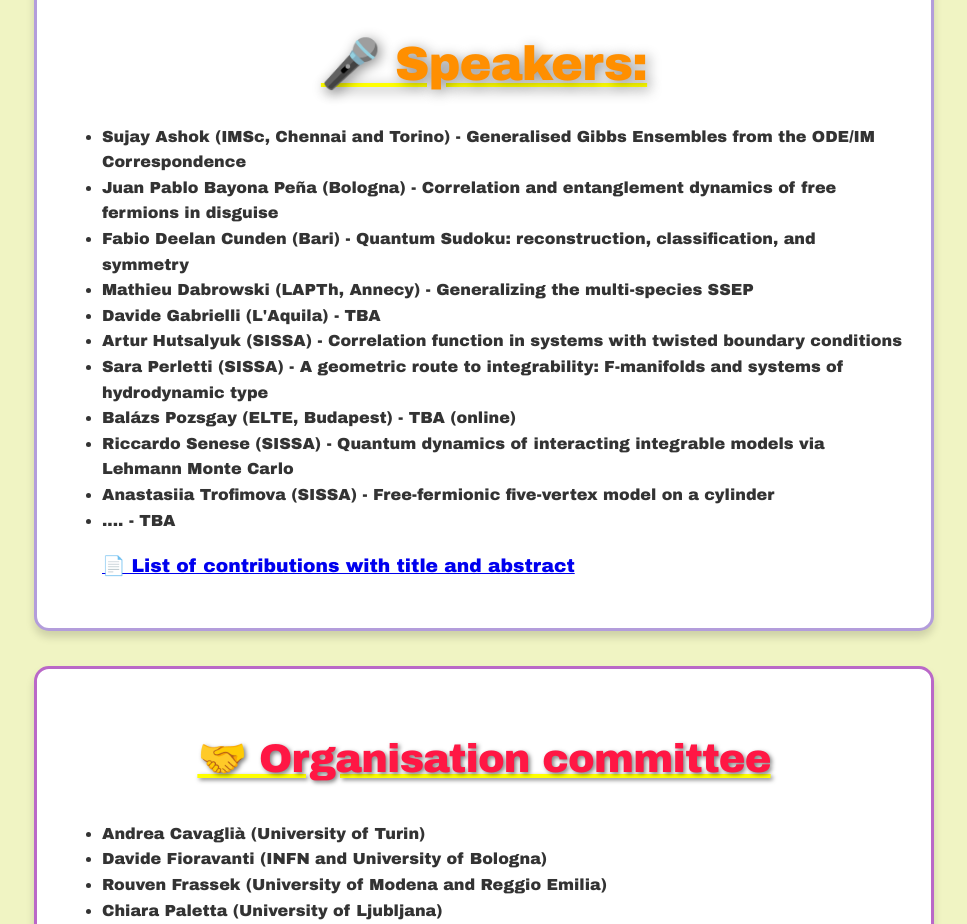
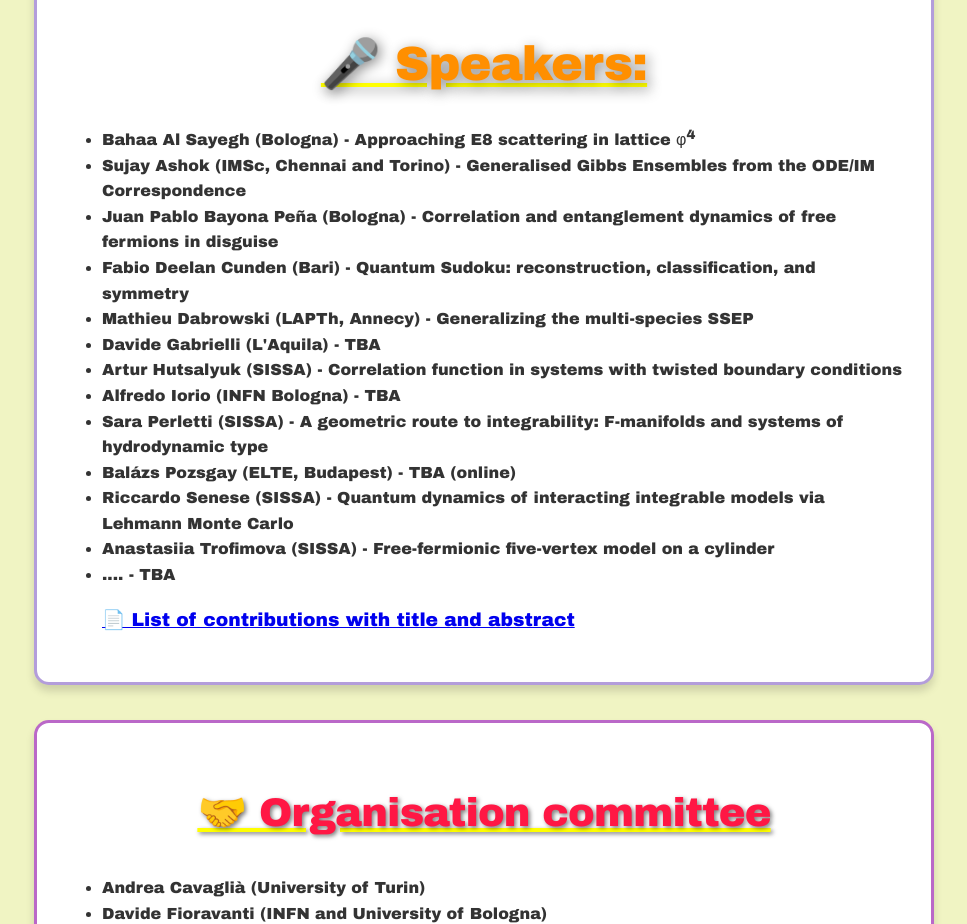
Before and after one commit to AllAroundIntegrability/AllAroundIntegrability.github.io, a plain HTML site: page index.html in a window 1280 px wide. Shown: the part 1120-2044 px from the top of the page, without its empty margins (156-1123 px from the left). Drawn offline with Linux system fonts and the light colour scheme.

Commit message:
Add Al Sayegh and Iorio as speakers
Co-Authored-By: Claude Opus 5.5 <noreply@anthropic.com>
Claude-Session: https://claude.ai/code/session_01463khWFwv4kPYFCGpEAfk4

```diff
--- a/index.html
+++ b/index.html
@@ -466,12 +466,14 @@
 
   <p style="text-align: left;">
   <ul style="text-align: left;">
+               <li><b>Bahaa Al Sayegh</b> (Bologna) - Approaching E8 scattering in lattice φ<sup>4</sup></li>
                <li><b>Sujay Ashok </b> (IMSc, Chennai and Torino) - Generalised Gibbs Ensembles from the ODE/IM Correspondence</li>
                <li><b>Juan Pablo Bayona Peña</b> (Bologna) - Correlation and entanglement dynamics of free fermions in disguise</li>
                <li><b>Fabio Deelan Cunden</b> (Bari) - Quantum Sudoku: reconstruction, classification, and symmetry</li>
                <li><b>Mathieu Dabrowski</b> (LAPTh, Annecy) - Generalizing the multi-species SSEP</li>
                <li><b>Davide Gabrielli</b> (L'Aquila) - TBA</li>
                <li><b>Artur Hutsalyuk</b>  (SISSA) - Correlation function in systems with twisted boundary conditions</li>
+               <li><b>Alfredo Iorio</b> (INFN Bologna) - TBA</li>
                <li><b>Sara Perletti</b> (SISSA) - A geometric route to integrability:  F-manifolds and systems of hydrodynamic type</li>
                <li><b>Balázs Pozsgay</b> (ELTE, Budapest) - TBA (online)</li>
                <li><b>Riccardo Senese</b> (SISSA) - Quantum dynamics of interacting integrable models via Lehmann Monte Carlo</li>
```
